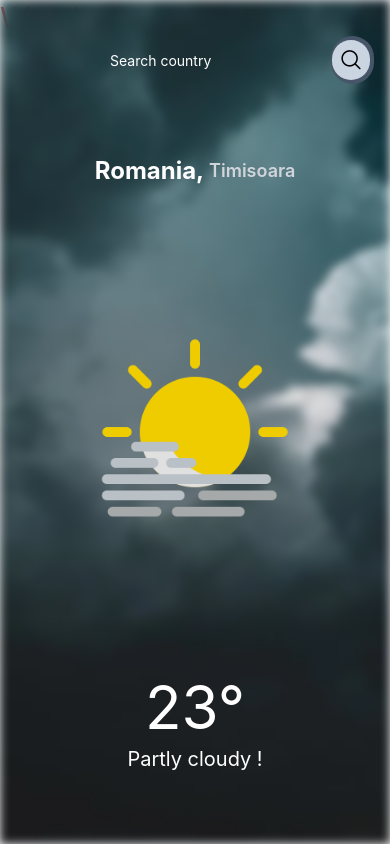
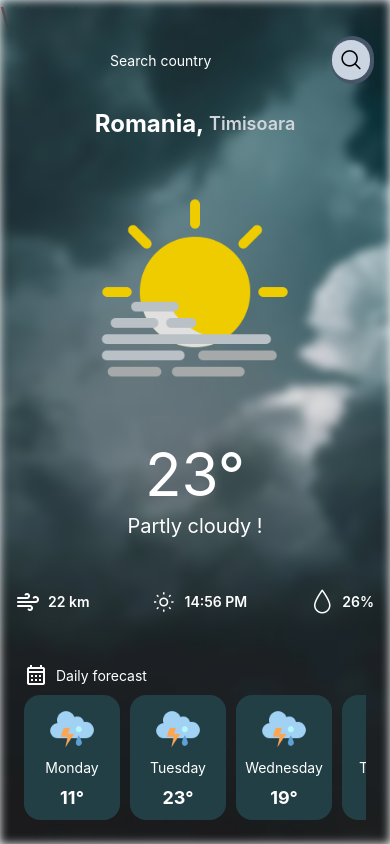
Before and after one commit to Vladimir-Ciuculescu/WeatherWiz, a React Native app: screen /Home in a window 390 px wide. Built offline with nearby package versions, Linux system fonts and the light colour scheme.

Commit message:
Added UI for the forecast of the entire week

```diff
--- /dev/null
+++ b/Days.ts
@@ -0,0 +1,9 @@
+export enum Days {
+  Monday = 'Monday',
+  Tuesday = 'Tuesday',
+  Wednesday = 'Wednesday',
+  Thursday = 'Thurdsay',
+  Friday = 'Friday',
+  Saturday = 'Saturday',
+  Sunday = 'Sunday',
+}
--- /dev/null
+++ b/components/ForecastItem.tsx
@@ -0,0 +1,16 @@
+import React from 'react';
+import { View, Image, Text } from 'react-native';
+import CloudyRain from '../assets/icons/Cloudy_Rain.png';
+import { DayForecast } from '../interfaces/DayForecast';
+
+const ForecastItem: React.FC<DayForecast> = ({ day, temperature }) => {
+  return (
+    <View className="bg-[#213f45] rounded-2xl w-24 flex-column justify-center items-center space-y-2 py-2">
+      <Image source={CloudyRain} className="w-12 h-12" />
+      <Text className="text-white">{day}</Text>
+      <Text className="text-white text-lg font-bold">{temperature}&#176;</Text>
+    </View>
+  );
+};
+
+export default ForecastItem;
--- /dev/null
+++ b/components/StatisticsSection.tsx
@@ -0,0 +1,24 @@
+import { View, Text } from "react-native";
+import { Feather, Ionicons, SimpleLineIcons } from "@expo/vector-icons";
+
+const StatisticsSection: React.FC<any> = () => {
+  return (
+    <View className="flex-row justify-between mx-4">
+      <View className="flex-row items-center space-x-2">
+        <Feather name="wind" size={24} color="white" />
+        <Text className="text-white font-semibold">22 km</Text>
+      </View>
+      <View className="flex-row items-center space-x-2">
+        <Ionicons name="sunny-outline" size={24} color="white" />
+
+        <Text className="text-white font-semibold">14:56 PM</Text>
+      </View>
+      <View className="flex-row items-center space-x-2">
+        <SimpleLineIcons name="drop" size={24} color="white" />
+        <Text className="text-white font-semibold">26%</Text>
+      </View>
+    </View>
+  );
+};
+
+export default StatisticsSection;
--- /dev/null
+++ b/interfaces/DayForecast.ts
@@ -0,0 +1,6 @@
+import { Days } from '../Days';
+
+export interface DayForecast {
+  day: Days;
+  temperature: number;
+}
--- a/screens/HomeScreen.tsx
+++ b/screens/HomeScreen.tsx
@@ -1,17 +1,40 @@
-import { Text, SafeAreaView, View, Image, Pressable } from "react-native";
-import { StatusBar } from "expo-status-bar";
-import { useState } from "react";
-import BackgroundImage from "../assets/images/clouds_background.webp";
-import WADismissKeyboard from "../components/common/WADismissKeyboard";
-import SearchBar from "../components/SearchBar";
-import { FontAwesome } from "@expo/vector-icons";
-import FoggySun from "../assets/icons/Foggy_Sun.png";
+import {
+  Text,
+  SafeAreaView,
+  View,
+  Image,
+  Pressable,
+  ScrollView,
+  FlatList,
+  TouchableOpacity,
+} from 'react-native';
+import { StatusBar } from 'expo-status-bar';
+import { useState } from 'react';
+import BackgroundImage from '../assets/images/clouds_background.webp';
+import WADismissKeyboard from '../components/common/WADismissKeyboard';
+import SearchBar from '../components/SearchBar';
+import { FontAwesome } from '@expo/vector-icons';
+import FoggySun from '../assets/icons/Foggy_Sun.png';
+import StatisticsSection from '../components/StatisticsSection';
+import { MaterialCommunityIcons } from '@expo/vector-icons';
+import ForecastItem from '../components/ForecastItem';
+import { Days } from '../Days';
+import { DayForecast } from '../interfaces/DayForecast';
 
 const HomeScreen = () => {
   const [locations, setLocations] = useState<any[]>([
-    "United Kingdom",
-    "Turkey",
-    "Canada",
+    'United Kingdom',
+    'Turkey',
+    'Canada',
+  ]);
+  const [days, setDays] = useState<DayForecast[]>([
+    { day: Days.Monday, temperature: 11 },
+    { day: Days.Tuesday, temperature: 23 },
+    { day: Days.Wednesday, temperature: 19 },
+    { day: Days.Thursday, temperature: 32 },
+    { day: Days.Friday, temperature: 17 },
+    { day: Days.Saturday, temperature: 25 },
+    { day: Days.Sunday, temperature: 36 },
   ]);
 
   const [isInputVisible, setIsInputVisible] = useState<boolean>(false);
@@ -41,8 +64,7 @@ const HomeScreen = () => {
                 {locations.map((location, index) => (
                   <Pressable
                     key={index}
-                    className="mb-1  py-2 px-4 flex-row items-center space-x-3 "
-                  >
+                    className="mb-1  py-2 px-4 flex-row items-center space-x-3 ">
                     <FontAwesome
                       name="location-arrow"
                       size={24}
@@ -70,6 +92,32 @@ const HomeScreen = () => {
                 Partly cloudy !
               </Text>
             </View>
+            <StatisticsSection />
+            <View className="space-y-2 mx-6">
+              <View className="space-x-2 flex-row items-center">
+                <MaterialCommunityIcons
+                  name="calendar-month-outline"
+                  size={24}
+                  color="white"
+                />
+                <Text className="text-white">Daily forecast</Text>
+              </View>
+              <ScrollView
+                horizontal={true}
+                showsHorizontalScrollIndicator={false}>
+                <View
+                  className="flex-row flex flex-1"
+                  style={{ gap: 10 }}
+                  onStartShouldSetResponder={() => true}>
+                  {days.map((item) => (
+                    <ForecastItem
+                      day={item.day}
+                      temperature={item.temperature}
+                    />
+                  ))}
+                </View>
+              </ScrollView>
+            </View>
           </View>
         </SafeAreaView>
       </View>
```
Also changed, not shown: assets/icons/Cloudy_Rain.png (added), 1 other file (tests, documents, lock files or other folders).
